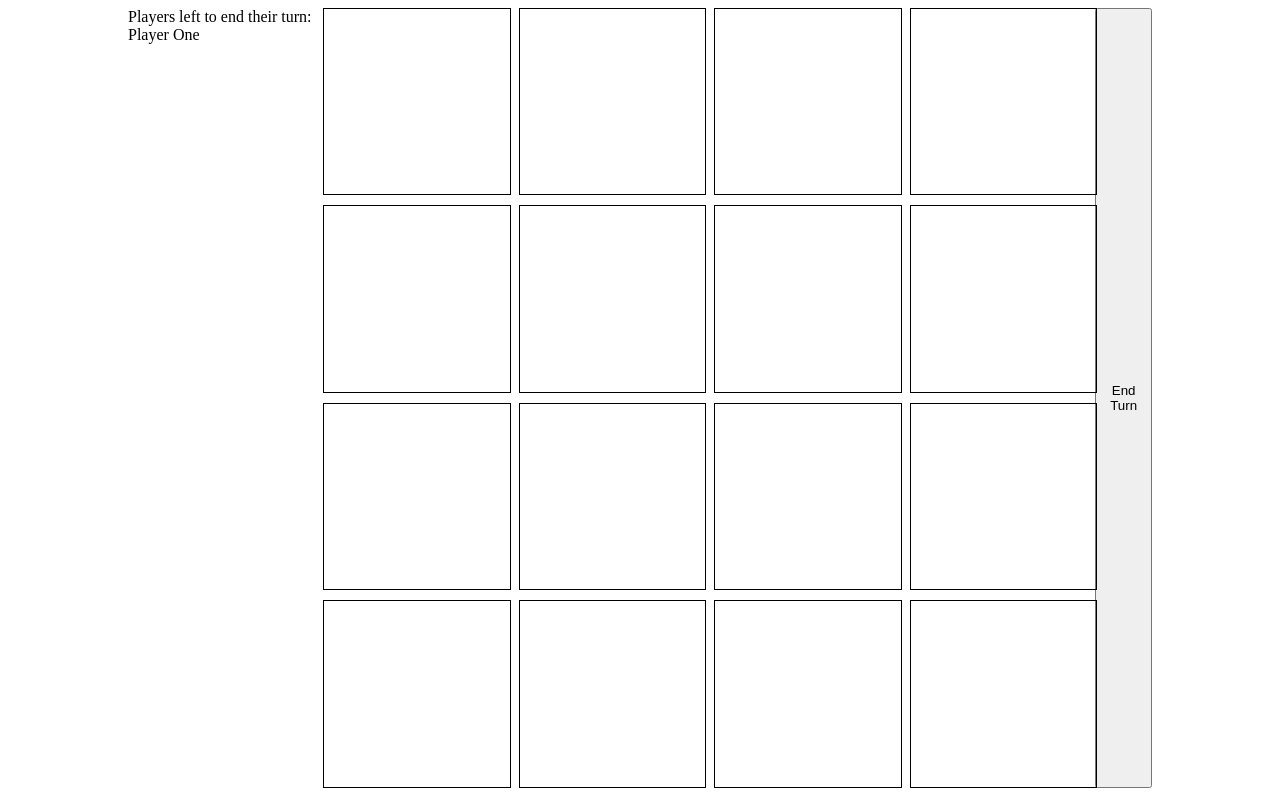
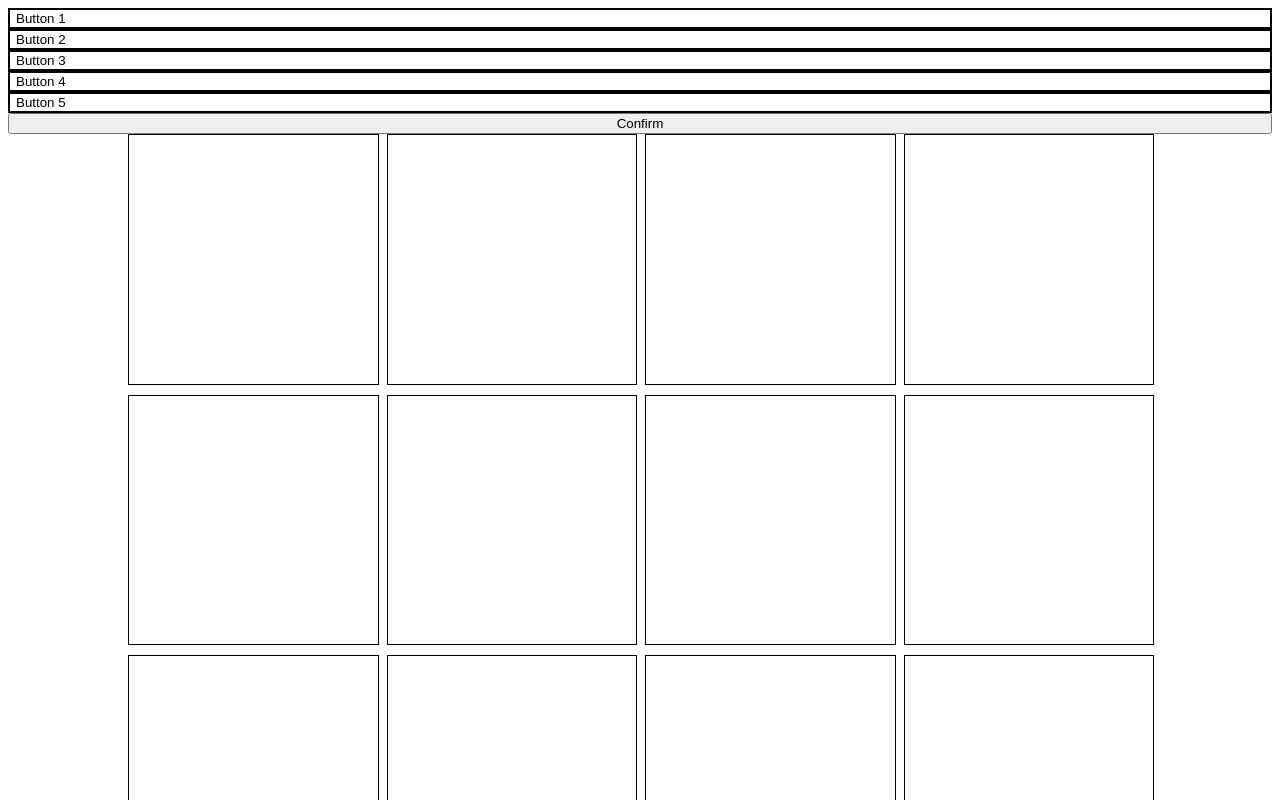
Before and after one commit to SDupZ/villages, a React (Create React App) app: page / in a window 1280 px wide. Shown: the top 800 px of the page. Built offline with nearby package versions, Linux system fonts and the light colour scheme.

Commit message:
Add game phase

```diff
--- a/src/constants/blockTypes.js
+++ b/src/constants/blockTypes.js
@@ -1,9 +1,9 @@
 const blockTypes = {
-  WOOD: { displayName: 'Wood', value: 'wood' },
-  WHEAT: { displayName: 'Wheat', value: 'wheat' },
-  BRICK: { displayName: 'Brick', value: 'brick' },
-  STONE: { displayName: 'Stone', value: 'stone' },
-  GLASS: { displayName: 'Glass', value: 'glass' },
+  WOOD: { displayName: 'Button 1', value: 'wood' },
+  WHEAT: { displayName: 'Button 2', value: 'wheat' },
+  BRICK: { displayName: 'Button 3', value: 'brick' },
+  STONE: { displayName: 'Button 4', value: 'stone' },
+  GLASS: { displayName: 'Button 5', value: 'glass' },
 };
 
 export default blockTypes;
--- a/src/pages/Home/Home.styled.js
+++ b/src/pages/Home/Home.styled.js
@@ -2,7 +2,13 @@ import styled from 'styled-components';
 
 export const Home = styled.div`
   display: flex;
+  flex-direction: column;
+`;
+
+export const GameBoard = styled.div`
+  display: flex;
   max-width: 1024px;
+  width: 100%;
   margin: 0 auto;
   justify-content: center;
 `;
--- /dev/null
+++ b/src/pages/Home/components/BlockSelection/BlockSelection.styled.js
@@ -0,0 +1,14 @@
+import styled from 'styled-components';
+
+export const BlockSelection = styled.div`
+  display: flex;
+  flex-direction: column;
+`;
+
+export const Block = styled.button`
+  display: flex;
+  flex: 1;
+  flex-direction: row;
+  border: 2px black solid;
+  background: none;
+`;
--- /dev/null
+++ b/src/pages/Home/components/BlockSelection/index.js
@@ -0,0 +1,42 @@
+import React from 'react';
+import blockTypes from 'constants/blockTypes';
+import PropTypes from 'prop-types';
+import * as Styled from './BlockSelection.styled';
+
+
+export default function BlockSelection(props) {
+  const { onSelectBlock } = props;
+  const [activeBlock, setActiveBlock] = React.useState(null);
+  const blocks = Object.keys(blockTypes);
+
+  const handleBlockClicked = (blockValue) => {
+    setActiveBlock(blockValue);
+  };
+
+  const handleConfirm = () => {
+    if (activeBlock) {
+      onSelectBlock(activeBlock);
+    }
+  }
+
+  return (
+    <Styled.BlockSelection>
+      {blocks.map((blockKey) => {
+        const block = blockTypes[blockKey];
+        return (
+          <Styled.Block
+            key={block.value}
+            onClick={() => handleBlockClicked(block.value)}
+          >
+            {block.displayName}
+          </Styled.Block>
+        );
+      })}
+      <button onClick={handleConfirm}>Confirm</button>
+    </Styled.BlockSelection>
+  )
+}
+
+BlockSelection.propTypes = {
+  onSelectBlock: PropTypes.func.isRequired,
+};
--- a/src/pages/Home/index.js
+++ b/src/pages/Home/index.js
@@ -1,7 +1,8 @@
 import React from 'react';
-import blockTypes from 'constants/blockTypes';
+import gamePhases from 'constants/gamePhases';
 import { getInitialCellData } from 'utils';
 import GameBoard from './components/GameBoard';
+import BlockSelection from './components/BlockSelection';
 import * as Styled from './Home.styled';
 
 const DEFAULT_GRID_WIDTH = 4;
@@ -15,8 +16,8 @@ const players = [
 
 const initialGameState = {
   turnNumber: 0,
-  currentBlock: blockTypes.BRICK,
   playersLeftToEndTurn: players,
+  phase: gamePhases.BLOCK_SELECTION,
 };
 
 const initialBoardState = {
@@ -26,21 +27,31 @@ const initialBoardState = {
 };
 
 
-const END_TURN_ACTION = 'gameState/END_TURN';
+const END_TURN = 'gameState/END_TURN';
+const SELECT_BLOCK = 'gameState/SELECT_BLOCK';
 
 const boardStateReducer = (state, action) => state;
 
 const gameStateReducer = (state, action) => {
   const { type, payload } = action;
+  const { playerId, block } = payload;
+  let newState = {};
 
   switch (type) {
-    case END_TURN_ACTION:
-      const { playerId } = payload;
-      const newState = {
+    case END_TURN:
+      const playersLeftToEndTurn = state.playersLeftToEndTurn.filter(player => player.id !== playerId);
+      newState = {
         ...state,
-        playersLeftToEndTurn: state.playersLeftToEndTurn.filter(player => player.id !== playerId),
+        playersLeftToEndTurn,
+        phase: playersLeftToEndTurn.length > 0 ? state.phase : gamePhases.BLOCK_SELECTION,
       };
-      console.log(newState);
+      return newState;
+    case SELECT_BLOCK:
+      newState = {
+        ...state,
+        phase: gamePhases.BLOCK_PLACEMENT,
+        currentBlock: block,
+      }
       return newState;
     default:
       return state;
@@ -52,15 +63,29 @@ export default function Home() {
   const [gameState, dispatchUpdateGameState] = React.useReducer(gameStateReducer, initialGameState);
   const [boardState, dispatchUpdateBoardState] = React.useReducer(boardStateReducer, initialBoardState);
 
+  const phase = gameState.phase;
 
   const handleEndTurn = () => {
-    dispatchUpdateGameState({ type: END_TURN_ACTION, payload: { playerId: 1 } })
+    dispatchUpdateGameState({ type: END_TURN, payload: { playerId: 1 } })
   };
+
+  const renderBlockSelection = () => {
+    return (
+      <BlockSelection onSelectBlock={(block) => {
+        dispatchUpdateGameState({ type: SELECT_BLOCK, payload: { block } })
+      }} />
+    )
+  }
+
+  const renderBlockPlacement = () => <div>Phase 2</div>;
 
   return (
     <Styled.Home>
+      {phase === gamePhases.BLOCK_SELECTION && renderBlockSelection()}
+      {phase === gamePhases.BLOCK_PLACEMENT && renderBlockPlacement()}
+
+      <Styled.GameBoard><GameBoard boardState={boardState} /></Styled.GameBoard>
       <div>Players left to end their turn: {gameState.playersLeftToEndTurn.map((player) => (player.name))}</div>
-      <GameBoard boardState={boardState} />
       <button onClick={handleEndTurn}>End Turn</button>
     </Styled.Home>
   );
```
